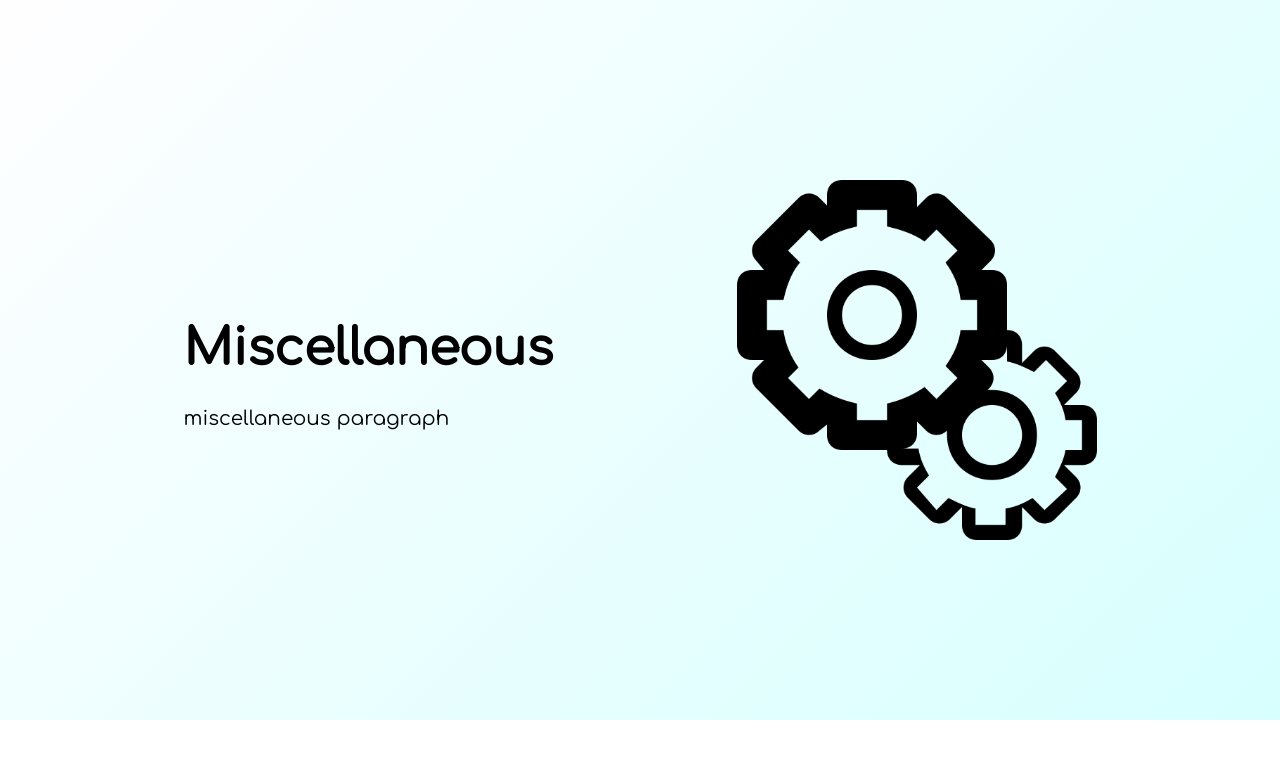
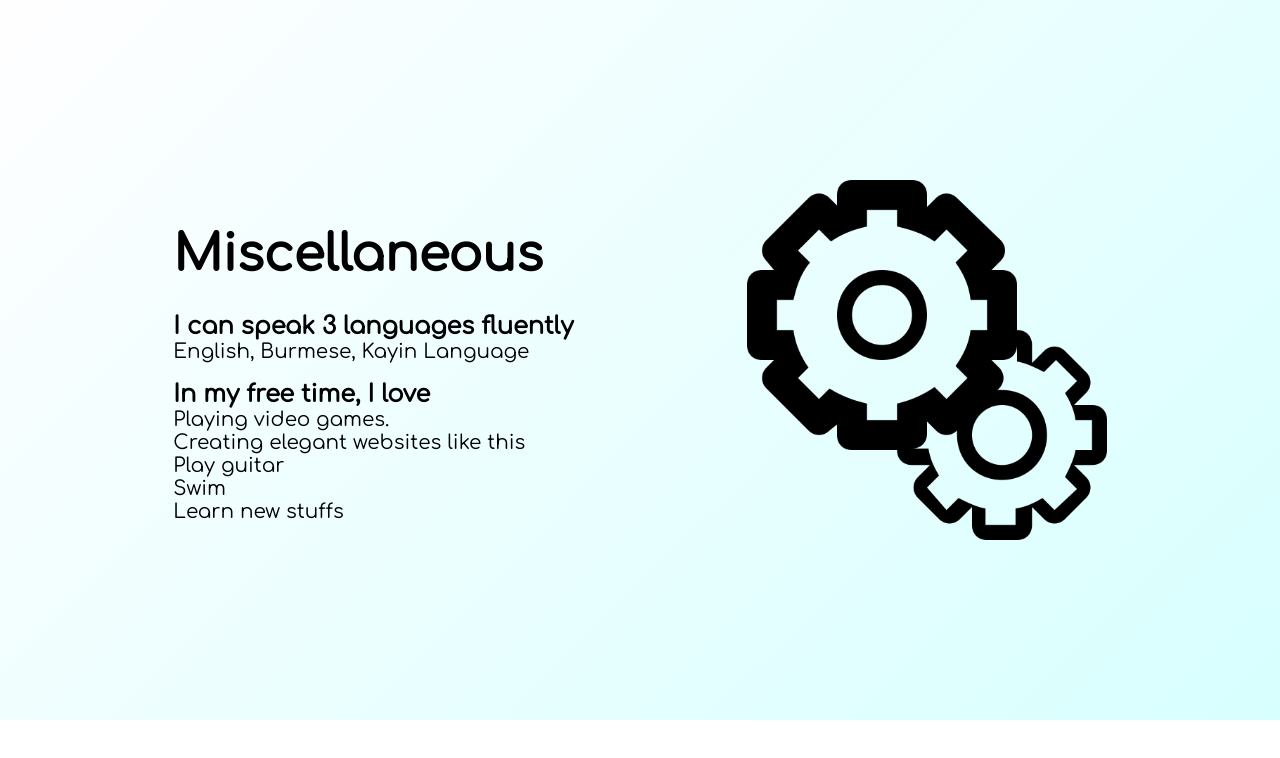
Before and after one commit to lukieloowah009/redesignedportfolio, a website built with Parcel: page miscellaneous.html in a window 1280 px wide. Built offline with nearby package versions, Linux system fonts and the light colour scheme; what @dogstudio/highway would draw is missing.

Commit message:
added miscellaneous data

```diff
--- a/miscellaneous.html
+++ b/miscellaneous.html
@@ -14,7 +14,15 @@
         <div class="miscellaneous-content">
           <div class="miscellaneous-presentation">
             <h1>Miscellaneous</h1>
-            <p>miscellaneous  paragraph</p>
+            <h2>I can speak 3 languages fluently</h2>
+            <p> English, Burmese, Kayin Language</p>
+            <br/>
+            <h2>In my free time, I love</h2>
+            <p>Playing video games.</p>
+            <p>Creating elegant websites like this</p>
+            <p>Play guitar</p>
+            <p>Swim</p>
+            <p>Learn new stuffs</p>
           </div>
           <img src="./images/miscellaneous.png" alt="miscellaneous" />
         </div>
```
Also changed, not shown: index.html (+1 -1 lines), work.html (+2 -2 lines), dist/index.html, dist/miscellaneous.html, dist/work.html, 3 other files.
